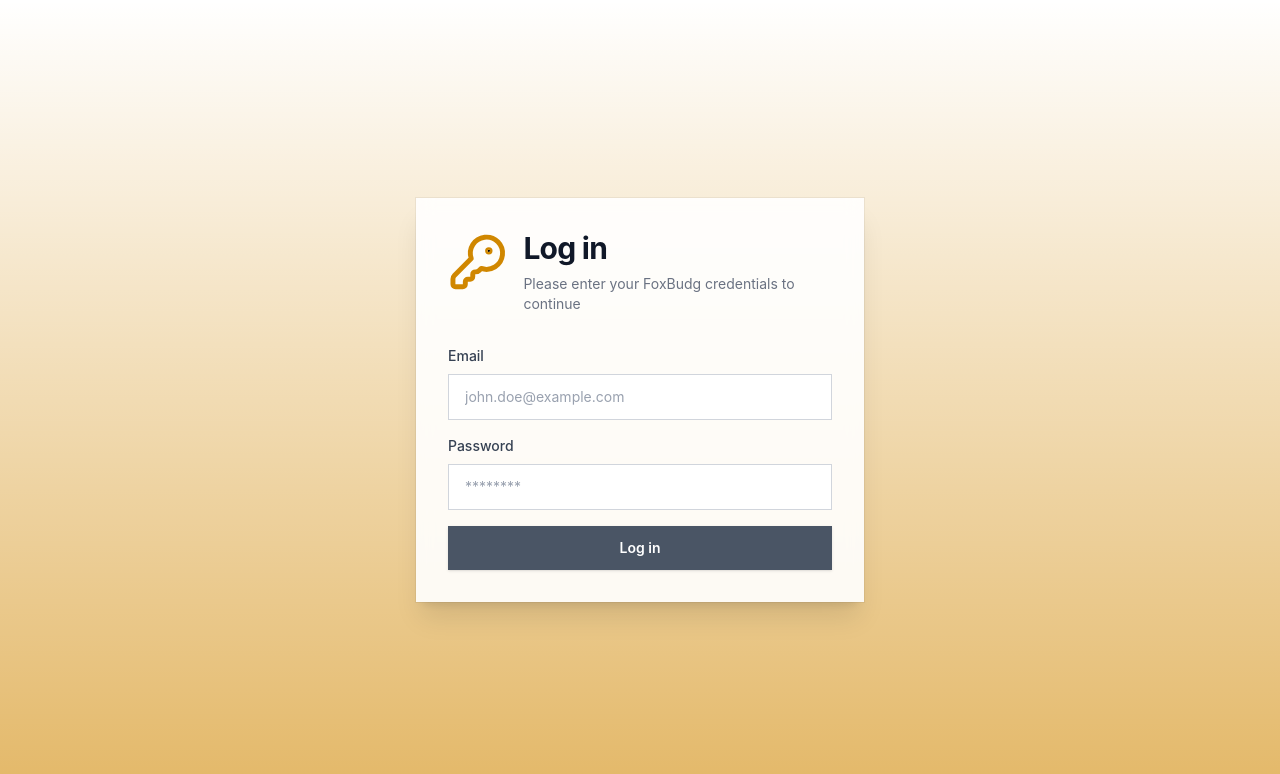
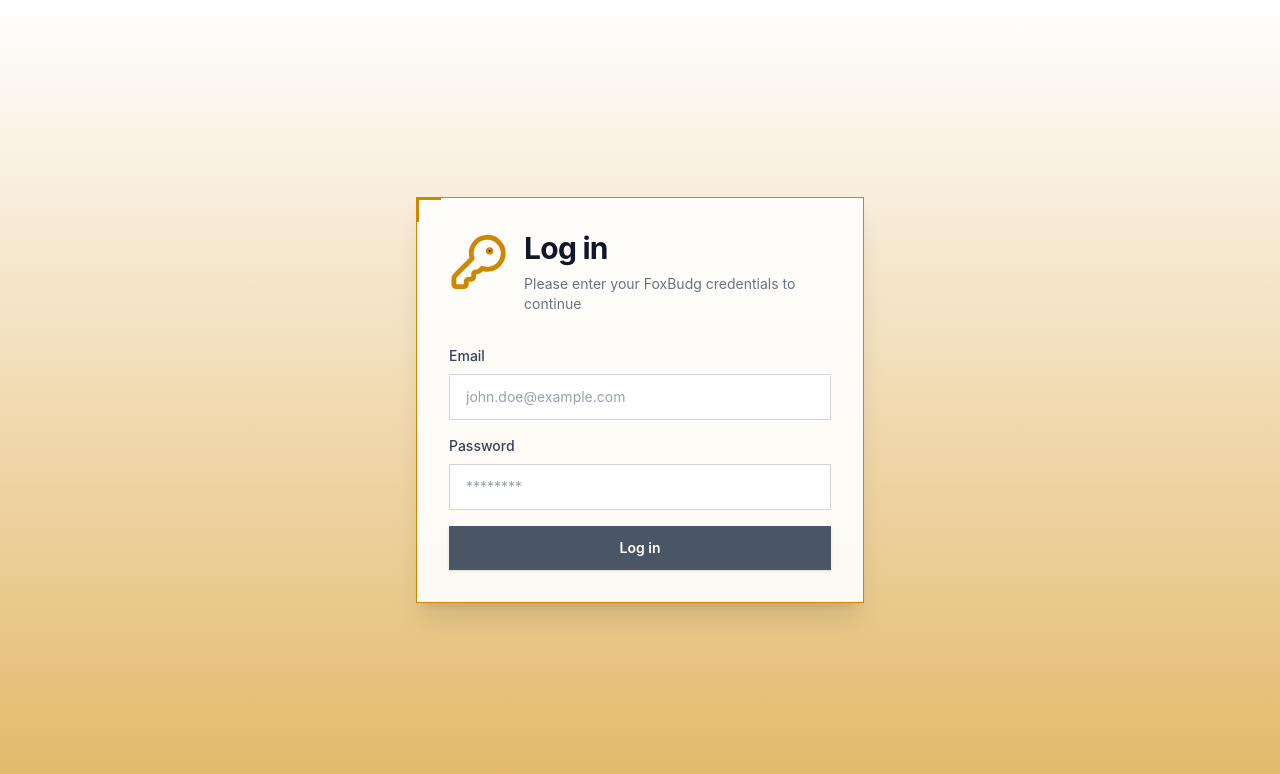
Before and after one commit to Matpech/FoxBudg, a React (Vite) app in the folder Frontend/: page /en/login in a window 1280 px wide. Shown: the top 774 px of the page. Built offline with nearby package versions, Linux system fonts and the light colour scheme.

Commit message:
Changed the looks of the Card component to match my desired theme
[o] Added a yellow border with a thicker border on the upper left corner in the Card UI component

```diff
--- a/Frontend/src/components/ui/Card.tsx
+++ b/Frontend/src/components/ui/Card.tsx
@@ -6,7 +6,18 @@ interface Props {
 
 function Card({ children }: Props) {
     return (
-        <div className="bg-white/90 dark:bg-zinc-900 p-8 shadow-xl ring-1 ring-black/5 dark:ring-white/5 backdrop-blur-sm">
+        <div className="
+            p-8
+            bg-white/90 dark:bg-zinc-900
+            border border-yellow-600
+            shadow-xl backdrop-blur-sm
+
+            before:absolute
+            before:top-0 before:left-0
+            before:w-6 before:h-6
+            before:border-t-2 before:border-l-2
+            before:border-yellow-600
+        ">
             {children}
         </div>
     )
```
